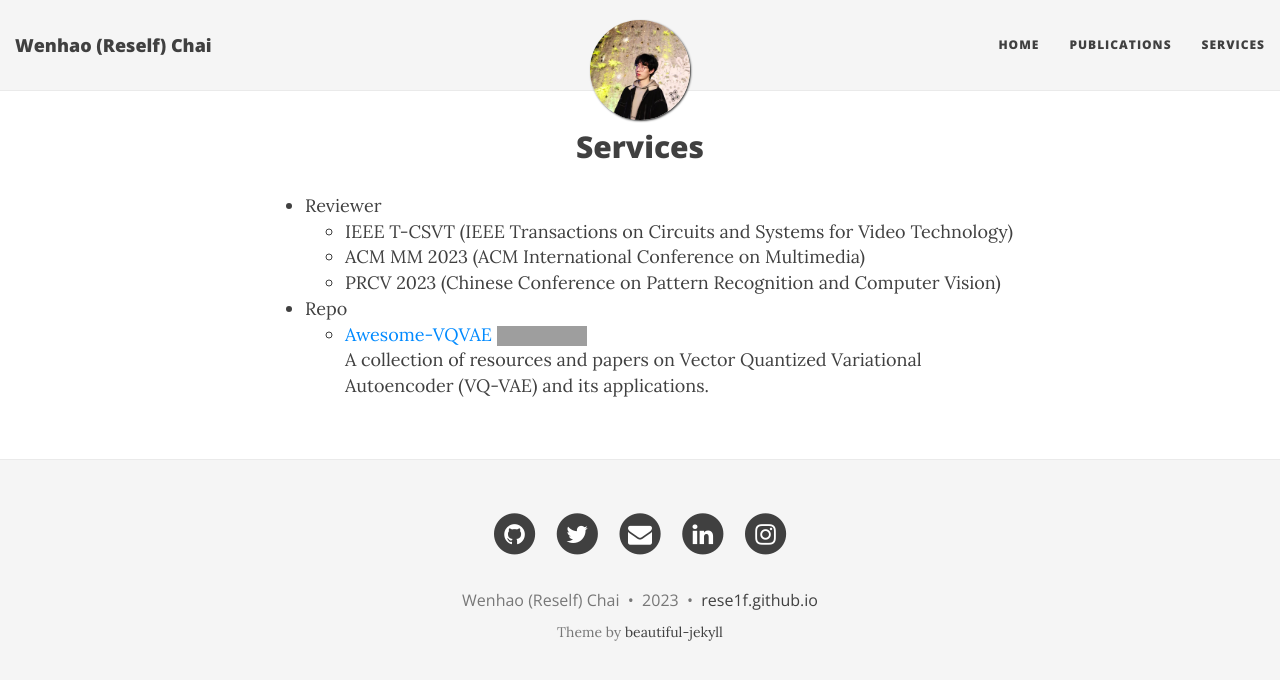
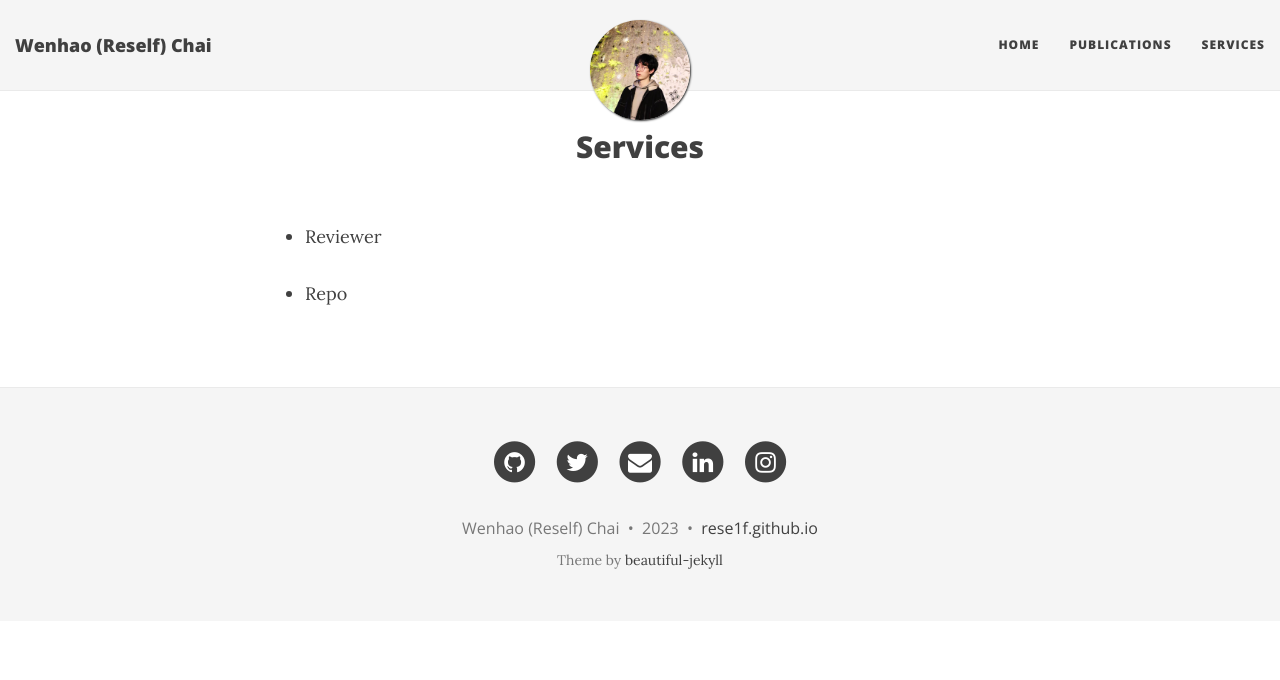
Before and after one commit to hikomal/hikomal.github.io, a Jekyll site: the page built from services.md, in a window 1280 px wide. Shown: the top 680 px of the page. Built offline with Jekyll 4.4.1, drawn with Linux system fonts in a browser that asks for light colours; nearby versions of some CDN libraries; grey boxes are pictures that could not be loaded.

Commit message:
Update services.md

```diff
--- a/services.md
+++ b/services.md
@@ -4,10 +4,5 @@ title: Services
 ---
 
 - Reviewer
-  - IEEE T-CSVT (IEEE Transactions on Circuits and Systems for Video Technology)
-  - ACM MM 2023 (ACM International Conference on Multimedia)
-  - PRCV 2023 (Chinese Conference on Pattern Recognition and Computer Vision)
 
 - Repo
-  - [Awesome-VQVAE](https://github.com/rese1f/Awesome-VQVAE) ![](https://img.shields.io/github/stars/rese1f/Awesome-VQVAE?style=social) \
-     A collection of resources and papers on Vector Quantized Variational Autoencoder (VQ-VAE) and its applications.
```
